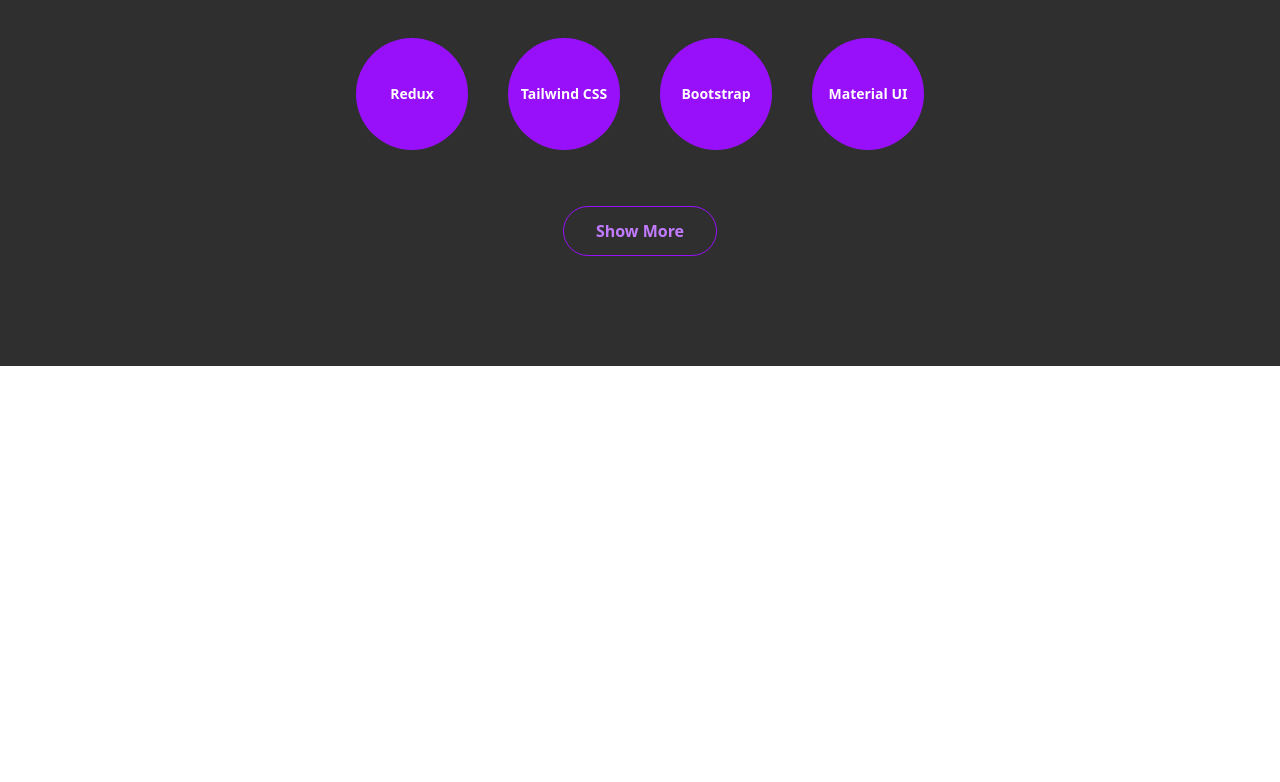
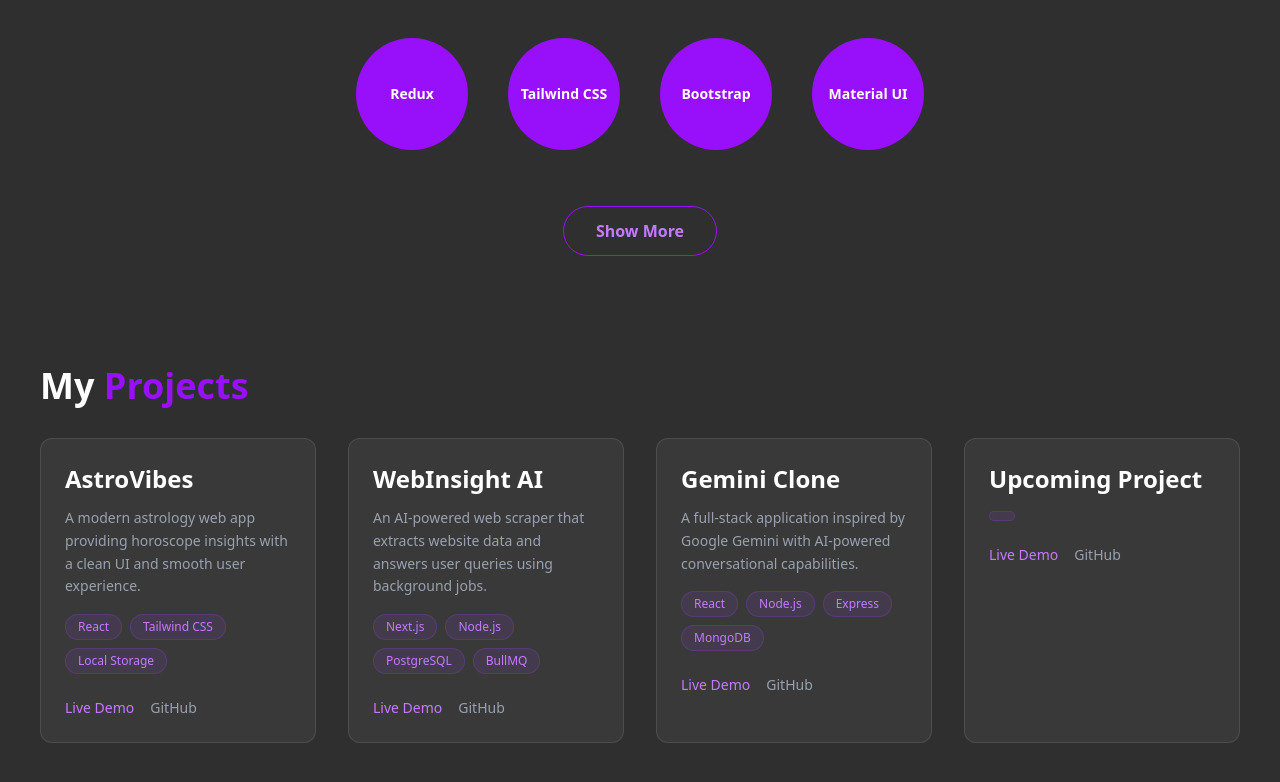
Before and after one commit to shubhhh009/my-portfolio, a React (Vite) app: page / in a window 1280 px wide. Shown: the part 1304-2086 px from the top of the page. Before the commit the page ends 1670 px from the top, so only its background shows below. Built offline with nearby package versions, Linux system fonts and the light colour scheme.

Commit message:
Projects component done

```diff
--- a/src/App.jsx
+++ b/src/App.jsx
@@ -2,6 +2,7 @@
 import Hero from "./components/Hero";
 import About from "./components/About";
 import Skills from "./components/Skills";
+import Projects from "./components/Projects";
 
 
 function App() {
@@ -12,6 +13,7 @@
       <Hero />
       <About />
       <Skills />
+      <Projects />
       </div>
     </>
   );
--- a/src/components/Navbar.jsx
+++ b/src/components/Navbar.jsx
@@ -20,7 +20,9 @@
             <li>
             <a href="#skills" className="hover:text-white transition">Skills</a>
           </li>
-            <li className="hover:text-white cursor-pointer">Project</li>
+             <li>
+            <a href="#projects" className="hover:text-white transition">Projects</a>
+          </li>
             <li className="hover:text-white cursor-pointer">Contact</li>
          </ul>
 
--- /dev/null
+++ b/src/components/Projects.jsx
@@ -0,0 +1,101 @@
+const projects = [
+  {
+    title: "AstroVibes",
+    description:
+      "A modern astrology web app providing horoscope insights with a clean UI and smooth user experience.",
+    tech: ["React", "Tailwind CSS", "Local Storage"],
+    live: "https://astrology-app-ashen.vercel.app/login",
+    github: "https://github.com/shubhhh009/Astrology-app",
+  },
+  {
+    title: "WebInsight AI",
+    description:
+      "An AI-powered web scraper that extracts website data and answers user queries using background jobs.",
+    tech: ["Next.js", "Node.js", "PostgreSQL", "BullMQ"],
+    live: "https://new-ai-scrapper-l43e.vercel.app/",
+    github: "https://github.com/shubhhh009/NEW_AI_SCRAPPER",
+  },
+  {
+    title: "Gemini Clone",
+    description:
+      "A full-stack application inspired by Google Gemini with AI-powered conversational capabilities.",
+    tech: ["React", "Node.js", "Express", "MongoDB"],
+    live: "https://react-ai-tool-oljv.vercel.app/",
+    github: "https://github.com/shubhhh009/react-ai-tool",
+  },
+  {
+    title: "Upcoming Project",
+    description:
+      "",
+    tech: [""],
+    live: "#",
+    github: "#",
+  },
+];
+
+const Projects = () => {
+  return (
+    <section
+      id="projects"
+      className="min-h-screen bg-[#2f2f2f] px-10 py- text-white"
+    >
+      <div className="w-full flex flex-col md:flex-row justify-between">
+        <div className="flex-1 flex flex-col gap-8">
+          <h2 className="text-4xl font-semibold">
+            My <span className="text-purple-600">Projects</span>
+          </h2>
+
+         <div className="grid gap-8 md:grid-cols-2 lg:grid-cols-4">
+            {projects.map((project,index)=>(
+               <div
+               key={index}
+               className="rounded-xl border border-white/10 bg-white/5
+               p-6 hover:scale-[1.02] hover:border-purple-500/50
+               transition-all duration-300"
+               >
+                <h3 className="text-2xl font-semibold mb-3">
+                    {project.title}
+                </h3>
+                <p className="text-gray-400 mb-4 text-sm leading-relaxed">
+                    {project.description}
+                </p>
+                <div className="flex flex-wrap gap-2 mb-6">
+                    {project.tech.map((t,i)=>(
+                        <span
+                        key={i}
+                         className="text-xs px-3 py-1 rounded-full
+                                 bg-purple-500/10 text-purple-400
+                                 border border-purple-500/20  hover:text-white"
+                        >
+                        {t}
+                        </span>
+                    ))}
+                </div>
+                 <div className="flex gap-4">
+                  <a
+                    href={project.live}
+                    target="_blank"
+                    rel="noopener noreferrer"
+                    className="text-sm font-medium text-purple-400 hover:text-purple-300"
+                  >
+                    Live Demo
+                  </a>
+                  <a
+                    href={project.github}
+                    target="_blank"
+                    rel="noopener noreferrer"
+                    className="text-sm font-medium text-gray-400 hover:text-white"
+                  >
+                    GitHub
+                  </a>
+                </div>
+               </div>
+            ))}
+         </div>
+        </div>
+      </div>
+    </section>
+  );
+};
+
+export default Projects;
```
